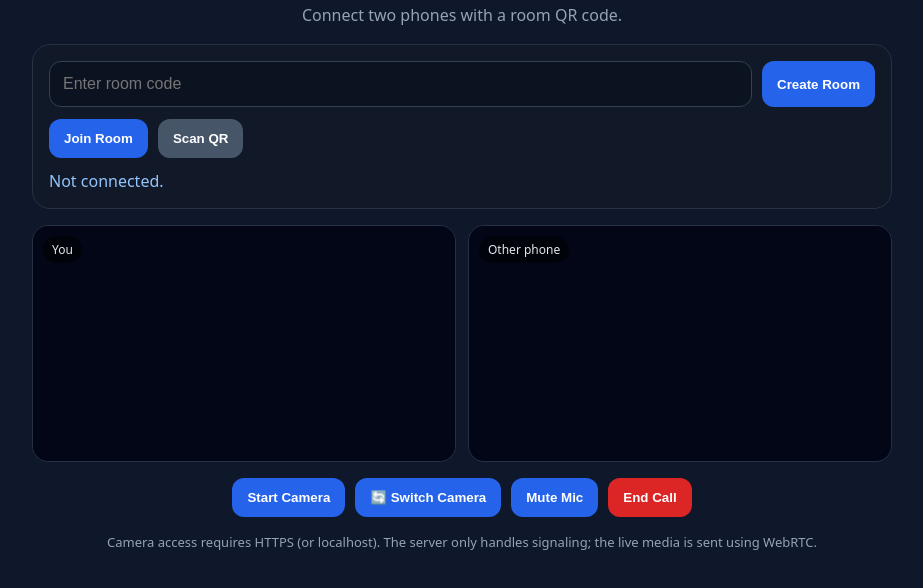
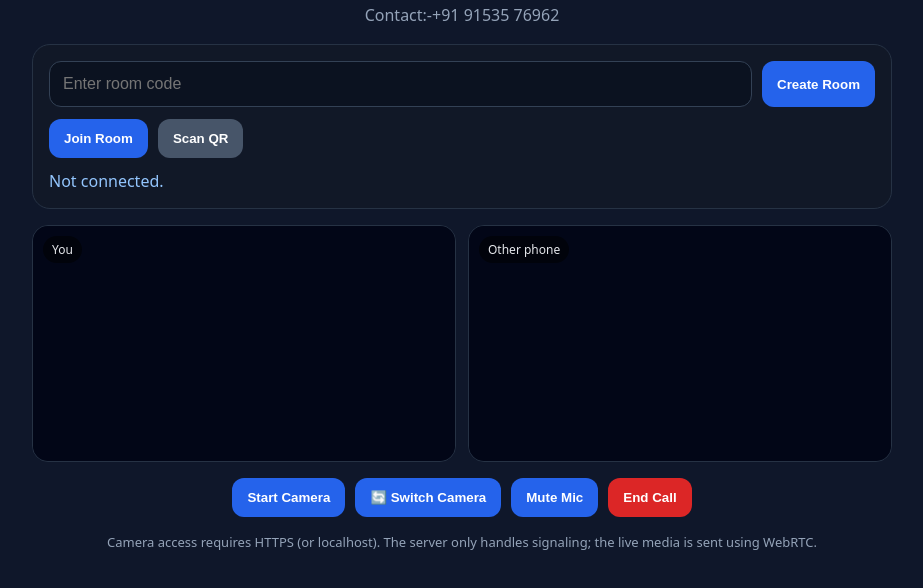
Before and after one commit to yadavroushan8269/Cyber-Cam-Lab, a website: page index.html in a window 1280 px wide. Shown: the part 60-648 px from the top of the page, without its empty margins (178-1101 px from the left). Drawn offline with nearby package versions, Linux system fonts and the light colour scheme; no server answers.

Commit message:
Update contact information in index.html

```diff
--- a/index.html
+++ b/index.html
@@ -11,7 +11,7 @@
   <main class="app">
     <header>
       <h1>JH-ROUSHAN-YADAV (Admin)</h1>
-      <p>Connect two phones with a room QR code.</p>
+      <p>Contact:-+91 91535 76962</p>
     </header>
 
     <section class="card">
```
